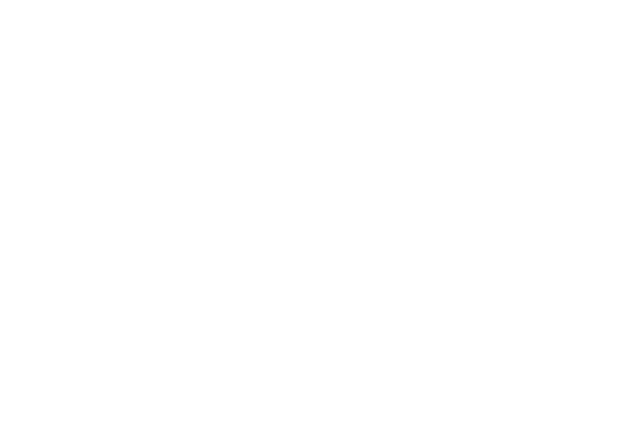
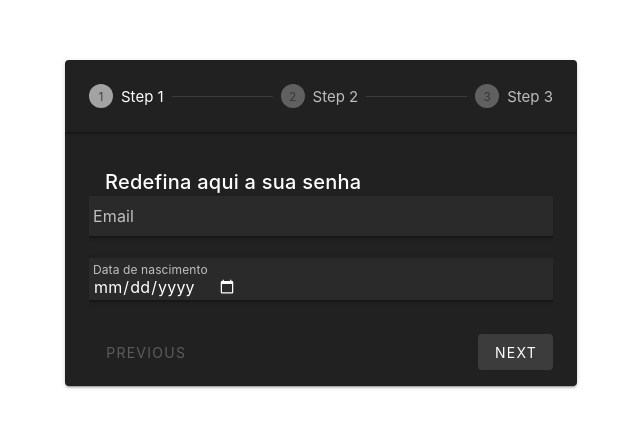
Before and after one commit to GusViieira/savecash_frontend, a Vue app: page /reset-password in a window 1280 px wide. Before the commit this address had no page. Shown: the part 177-604 px from the top of the page, without its empty margins (319-959 px from the left). Built offline with nearby package versions, Linux system fonts and the light colour scheme.

Commit message:
Tela de reset password

```diff
--- a/src/router/index.ts
+++ b/src/router/index.ts
@@ -1,6 +1,7 @@
 import { createRouter, createWebHistory } from 'vue-router'
 import HomeView from '@/views/HomeView.vue'
 import LoginView from '@/views/LoginView.vue'
+import ResetPassView from '@/views/ResetPassView.vue'
 
 const router = createRouter({
   history: createWebHistory(import.meta.env.BASE_URL),
@@ -13,6 +14,14 @@
       path: '/login',
       name: 'Login',
       component: LoginView,
+      meta: {
+        layout: 'none',
+      },
+    },
+    {
+      path: '/reset-password',
+      name: 'ResetPassword',
+      component: ResetPassView,
       meta: {
         layout: 'none',
       },
--- a/src/views/LoginView.vue
+++ b/src/views/LoginView.vue
@@ -101,7 +101,7 @@
             />
             <v-row>
               <v-col class="text-right mb-1">
-                <a @click="dialog = true" style="cursor: pointer">Esqueci a senha</a>
+                <a @click="router.push({ name: 'ResetPassword' })" style="cursor: pointer">Esqueci a senha</a>
               </v-col>
             </v-row>
           </v-col>
--- /dev/null
+++ b/src/views/ResetPassView.vue
@@ -0,0 +1,79 @@
+<script setup lang="ts">
+</script>
+
+<template>
+  <div class="d-flex align-center" style="height: 100vh">
+    <v-sheet width="40%" class="mx-auto bg-transparent">
+    <v-stepper theme="dark" :items="['Step 1', 'Step 2', 'Step 3']">
+  <template v-slot:item.1>
+    <v-card title="Redefina aqui a sua senha" flat>
+    <v-form ref="form">
+      <v-row>
+          <v-text-field
+            label="Email"
+            variant="solo-filled"
+            density="compact"
+            type="email"
+            theme="dark"
+            required>
+          </v-text-field>
+      </v-row>
+      <v-row>
+          <v-text-field
+            label="Data de nascimento"
+            variant="solo-filled"
+            density="compact"
+            type="date"
+            theme="dark"
+            required>
+          </v-text-field>
+      </v-row>
+    </v-form>
+    </v-card>
+  </template>
+
+  <template v-slot:item.2>
+    <v-card title="Step Two" flat>...</v-card>
+  </template>
+
+  <template v-slot:item.3>
+    <v-card title="Step Three" flat>...</v-card>
+  </template>
+</v-stepper>
+
+
+ <!--  <v-stepper theme="dark" :items="['Passo 1', 'Passo 2', 'Passo 3']">
+    <v-sheet width="40%" class="mx-auto bg-transparent">
+    <h1 class="mb-5">Redefina aqui a sua senha </h1> <!-- como se fosse uma div
+    <v-form ref="form">
+      <v-row>
+          <v-text-field
+            label="Email"
+            variant="solo-filled"
+            density="compact"
+            type="email"
+            theme="dark"
+            required>
+          </v-text-field>
+      </v-row>
+      <v-row>
+          <v-text-field
+            label="Data de nascimento"
+            variant="solo-filled"
+            density="compact"
+            type="date"
+            theme="dark"
+            required>
+          </v-text-field>
+      </v-row>
+      <v-row>
+        <v-col class="text-right mb-1">
+          <v-btn color="primary" style="cursor: pointer">BOTÃO AQUI</v-btn>
+        </v-col>
+        </v-row>
+    </v-form>
+  </v-sheet>
+  </v-stepper> -->
+</v-sheet>
+  </div>
+</template>
```
